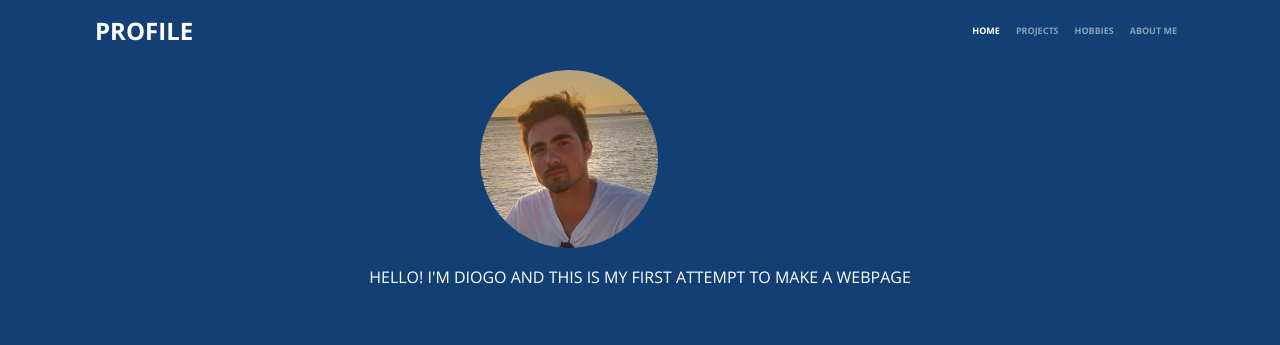
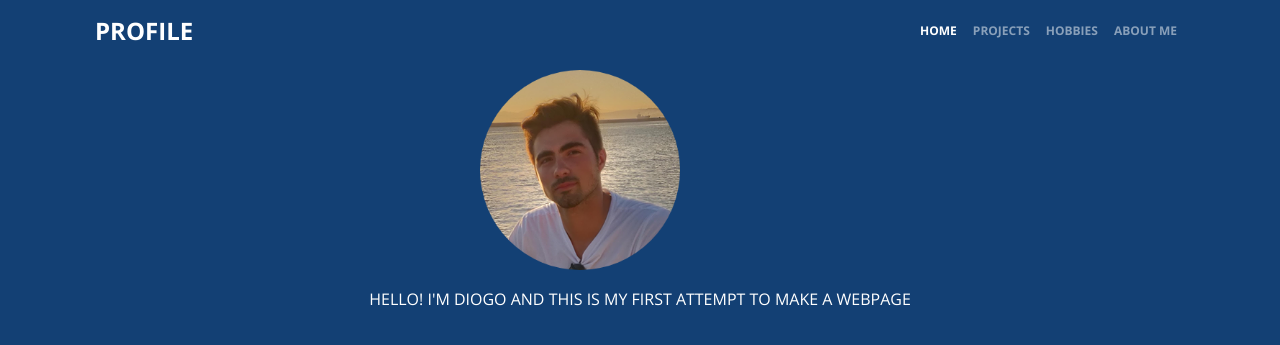
Before and after one commit to DiogoBranda/DiogoBranda.github.io, a plain HTML site: page index.html in a window 1280 px wide. Shown: the top 345 px of the page. Drawn offline with nearby package versions, Linux system fonts and the light colour scheme.

Commit message:
versao beta para github

```diff
--- a/css/main.css
+++ b/css/main.css
@@ -29,7 +29,7 @@ a{
 }
 .nav-link{
 	font-weight: 700;
-	font-size: 9px;
+	font-size: 12px;
 	color: #ffffff;
 }
 .navbar-brand {
--- a/index.html
+++ b/index.html
@@ -41,7 +41,7 @@
 		<!--Hero-->
 		<section class="hero">
 		<div class="hero-img">
-			<img class="img-fluid" alt="" src= "img/profile_pick.png" width="178" height="178">
+			<img class="img-fluid" alt="" src= "img/profile_pick.png" width="200" height="200">
 		</div>
 				<div class="hero-text">
 					<h1> Hello! I'm Diogo and this is my first attempt to make a webpage </h1>
```
